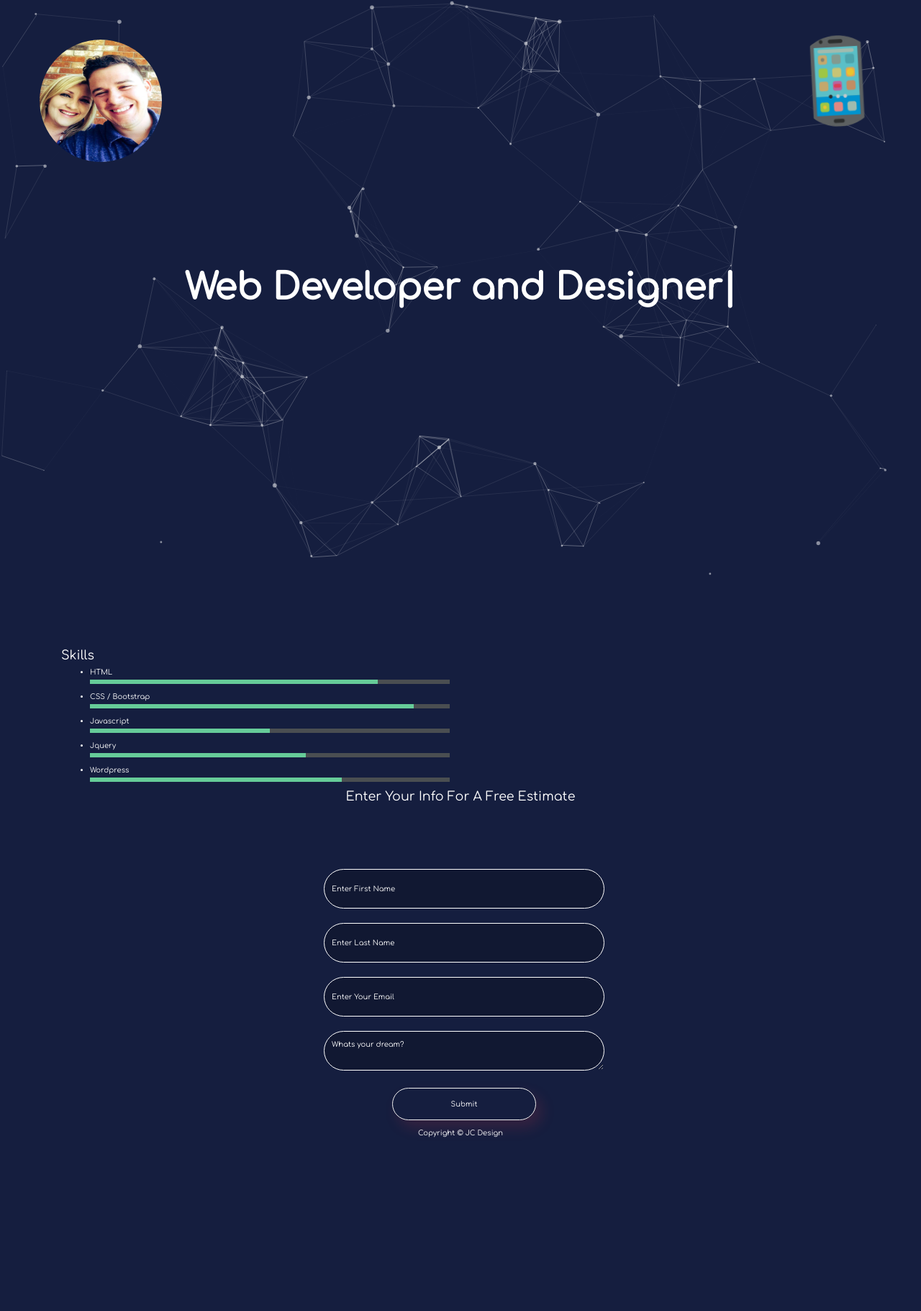
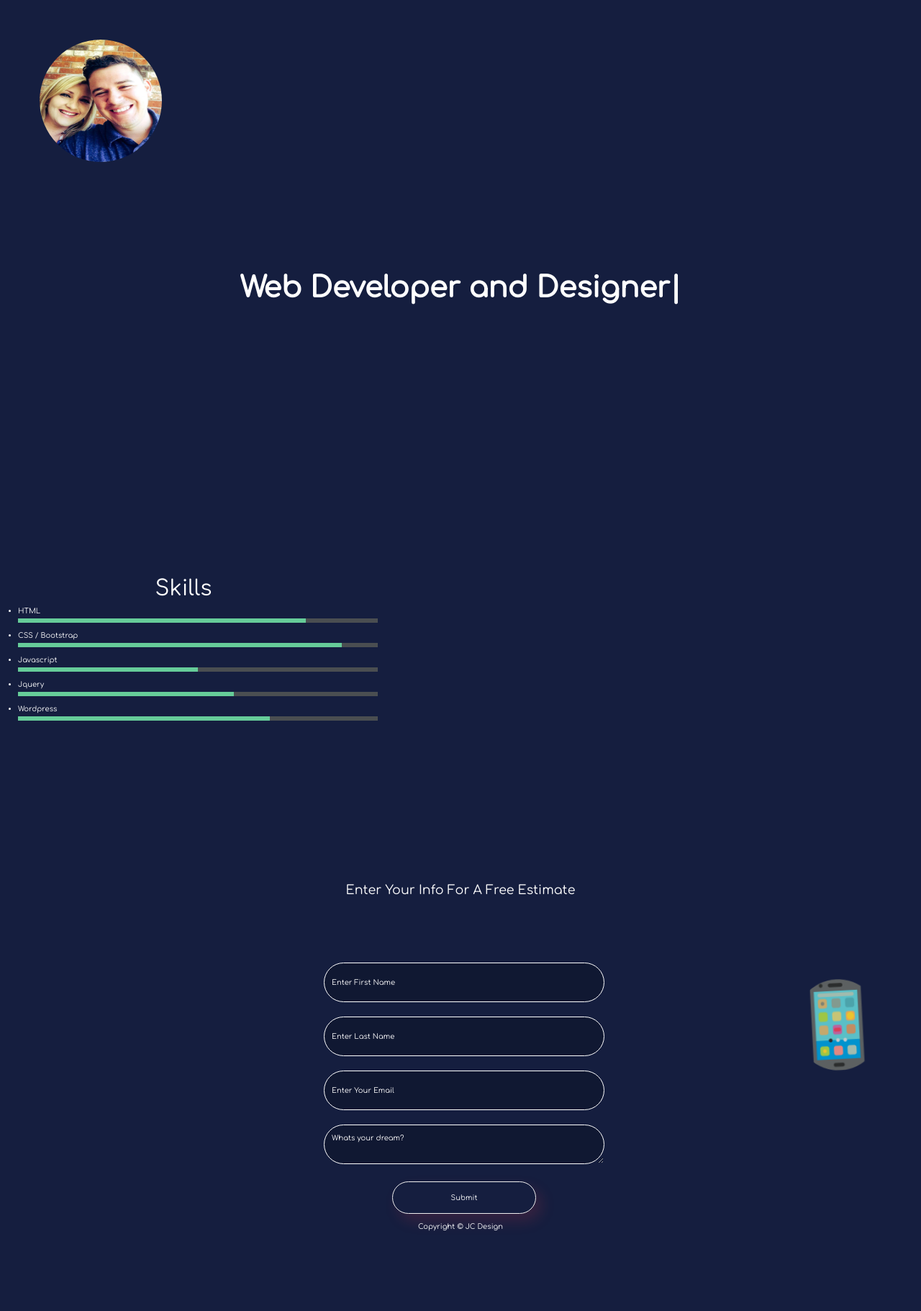
Before and after one commit to forwinder15/resumePage, a PHP site: page /land.html in a window 1280 px wide. Shown: the whole page at 72% size. Before the commit the page ends 1580 px from the top, so only its background shows below. Run offline with PHP 8.4, Linux system fonts and the light colour scheme; some libraries are stand-ins or nearby versions.

Commit message:
adjustments. moved particles.

```diff
--- a/land.css
+++ b/land.css
@@ -1,7 +1,3 @@
-
-
-
-
 .p-img {
   text-align: left;
   width: 110px;
@@ -9,23 +5,20 @@
   position: absolute;
   top: 55px;
   left: 55px;
+}
 
-}
 img {
   z-index: 100;
   border-radius: 50%;
   width: 170px;
   height: 170px;
-
 }
 
-
-#phoneimg{
-
+#phoneimg {
   width: 110px;
   height: 115px;
-  position: absolute;
-  top: 55px;
+  position: relative;
+  top: 255px;
   left: 1110px;
 }
 
@@ -38,27 +31,31 @@
 
 body, html {
   font-family: "Comfortaa", cursive;
+height: 100%;
+background-color: #151E3F;
 }
-h1.major,
-h2.major,
-h3.major,
-h4.major,
-h5.major,
-h6.major {
+
+#skills {
+
+
+}
+
+
+h1.major, h2.major, h3.major, h4.major, h5.major, h6.major {
   padding-bottom: 1em;
   border-bottom: solid 2px rgba(255, 255, 255, 0.125);
   margin-bottom: 20px;
 }
+
 a {
   color: #33a9b7;
 }
 
 #typer-size {
-	font-size: 50px;
+  font-size: 40px;
 }
 
-a:hover,
-a:focus {
+a:hover, a:focus {
   color: #00e4ff;
   text-decoration: none;
 }
@@ -68,57 +65,57 @@
   position: relative;
   width: 100%;
   height: 100vh;
-	background-color: #151E3F;
   color: white;
 }
 
-header #particles {
-	position: absolute;
+body #particles {
   width: 100%;
   height: 100%;
   top: 0;
   left: 0;
+	position: fixed;
+	z-index: -10;
+
 }
+
+
 header .vert-text {
   display: table-cell;
   position: relative;
   vertical-align: middle;
   text-align: center;
 }
+
 header .vert-text h1 {
   padding: 0;
   margin: 0;
   font-size: 4.5em;
   font-weight: 700;
 }
+
 header .vert-text .scroll-down {
   display: block;
   position: absolute;
   bottom: 12%;
   left: 50%;
   color: #fff;
-
 }
-
 
 #contacts {
   margin: 0 auto;
   padding: 100px 0;
-	background: #151E3F;
   width: 100%;
   color: #fff;
   transition: all 1.7s ease;
 }
 
 /* background bottom  */
+
 #contacts:hover {
-	background: #151E3a;
   color: #dfdf;
 }
 
-
 form {
-
   margin-top: 70px;
   padding-left: 10px;
 }
@@ -135,7 +132,7 @@
   transition: all 0.3s ease;
 }
 
-textarea{
+textarea {
   margin-top: 20px;
   width: 390px;
   height: 55px;
@@ -152,13 +149,10 @@
   color: #fff;
   border: 1px solid violet;
 }
+
 ::placeholder {
   color: #fff;
 }
-
-
-
-
 
 button {
   border-radius: 100px;
@@ -169,26 +163,31 @@
   height: 45px;
   width: 200px;
   text-align: center;
-	outline: none;
-	background: #151E3F;
+  outline: none;background: #151E3F;
   border: 1px solid #eee;
   box-shadow: 8px 10px 20px 0px rgba(251, 61, 73, 0.15);
   transition: all 0.3s ease;
 }
+
 button:hover {
   background: purple;
 }
 
-
-
 /* Skills  */
 
+.section-title {
+	color: white;
+	text-align: center;
+	font-size: 30px;
+}
 
 .section-wrapper .skill-percentage {
   margin-bottom: 10px;
   position: relative;
   width: 500px;
+	color: white;
 }
+
 .section-wrapper .skill-percentage::after {
   content: "";
   width: 100%;
@@ -197,6 +196,7 @@
   display: block;
   margin-top: 3px;
 }
+
 .section-wrapper .skill-percentage::before {
   content: "";
   height: 6px;
@@ -205,36 +205,43 @@
   margin-top: 3px;
   bottom: 0;
 }
+
 .section-wrapper .skill-percentage:nth-child(1)::before {
   width: 80%;
   -webkit-animation: skill_1 0.6s ease;
   animation: skill_1 0.6s ease;
 }
+
 .section-wrapper .skill-percentage:nth-child(2)::before {
   width: 90%;
   -webkit-animation: skill_2 0.6s ease;
   animation: skill_2 0.6s ease;
 }
+
 .section-wrapper .skill-percentage:nth-child(3)::before {
   width: 50%;
   -webkit-animation: skill_3 0.6s ease;
   animation: skill_3 0.6s ease;
 }
+
 .section-wrapper .skill-percentage:nth-child(4)::before {
   width: 60%;
   -webkit-animation: skill_4 0.6s ease;
   animation: skill_4 0.6s ease;
 }
+
 .section-wrapper .skill-percentage:nth-child(5)::before {
   width: 70%;
   -webkit-animation: skill_5 0.6s ease;
   animation: skill_5 0.6s ease;
 }
+
 .section-wrapper .skill-percentage:nth-child(6)::before {
   width: 70%;
   -webkit-animation: skill_6 0.6s ease;
   animation: skill_6 0.6s ease;
 }
+
 .section-wrapper .skill-percentage:nth-child(7)::before {
   width: 70%;
   -webkit-animation: skill_6 0.6s ease;
@@ -258,6 +265,7 @@
     width: 80%;
   }
 }
+
 @-webkit-keyframes skill_2 {
   from {
     width: 0%;
@@ -266,6 +274,7 @@
     width: 90%;
   }
 }
+
 @keyframes skill_2 {
   from {
     width: 0%;
@@ -274,6 +283,7 @@
     width: 90%;
   }
 }
+
 @-webkit-keyframes skill_3 {
   from {
     width: 0%;
@@ -282,6 +292,7 @@
     width: 50%;
   }
 }
+
 @keyframes skill_3 {
   from {
     width: 0%;
@@ -290,6 +301,7 @@
     width: 50%;
   }
 }
+
 @-webkit-keyframes skill_4 {
   from {
     width: 0%;
@@ -298,6 +310,7 @@
     width: 60%;
   }
 }
+
 @keyframes skill_4 {
   from {
     width: 0%;
@@ -306,6 +319,7 @@
     width: 60%;
   }
 }
+
 @-webkit-keyframes skill_5 {
   from {
     width: 0%;
@@ -314,6 +328,7 @@
     width: 70%;
   }
 }
+
 @keyframes skill_5 {
   from {
     width: 0%;
@@ -322,6 +337,7 @@
     width: 70%;
   }
 }
+
 @-webkit-keyframes skill_6 {
   from {
     width: 0%;
@@ -330,6 +346,7 @@
     width: 70%;
   }
 }
+
 @keyframes skill_6 {
   from {
     width: 0%;
--- a/land.html
+++ b/land.html
@@ -1,5 +1,6 @@
 <!DOCTYPE html>
 <html lang="en" dir="ltr">
+
 <head>
   <meta charset="utf-8">
 
@@ -14,12 +15,12 @@
 
   <title>john Coker</title>
 </head>
+
 <body>
 
   <header id="header">
+    <div class="vert-text">
 
-      <div class="vert-text">
-<div id="particles"></div>
       <div class="p-img">
         <img src="images\me.jpg" alt="">
       </div>
@@ -37,35 +38,20 @@
 				<p>HTML</p>
 				<p>CSS</p>
 				<p>JAVASCRIPT</p>
-
-
-
 </div>
-
-
-
-	<!-- TEXTS TO BE TYPED -->
 </h1>
-
-
-<a href="pong.html"> <img id="phoneimg" class="animated infinite tada" src="images\Téléphones,.png"></a>
 
     </div>
   </header>
 
-
-<footer id="contacts">
-
-	<div class="container">
-
-		<div class="row">
-
-    </div><!--Skill experience-->
+  <!--Skill experience-->
+  <div id="skills" class="row">
 
     <div class="section-wrapper clearfix">
 
 
-      <h3 class="section-title">Skills</h3>  <!-- YOUR SET OF SKILLS  -->
+      <h3 class="section-title">Skills</h3>
+      <!-- YOUR SET OF SKILLS  -->
       <ul>
         <li class="skill-percentage">HTML</li>
         <li class="skill-percentage">CSS / Bootstrap</li>
@@ -76,6 +62,12 @@
       </ul>
 
     </div>
+  </div>
+
+  <footer id="contacts"> <a href="pong.html"> <img id="phoneimg" class="animated infinite tada" src="images\Téléphones,.png"></a>
+
+    <div class="container">
+      <div class="row">
 
         <div class="col-md-6 col-md-offset-3 text-center">
           <h3 class="john">Enter Your Info For A Free Estimate</h3>
@@ -93,10 +85,11 @@
     </div>
   </footer>
 
-
+  <div id="particles"></div>
 </body>
 <script src="https://cdnjs.cloudflare.com/ajax/libs/jquery/2.1.3/jquery.min.js"></script>
 <script src="https://maxcdn.bootstrapcdn.com/bootstrap/3.3.5/js/bootstrap.min.js"></script>
 <script src="https://cdn.jsdelivr.net/particles.js/2.0.0/particles.min.js"></script>
 <script src="land.js"></script>
+
 </html>
--- a/land.js
+++ b/land.js
@@ -1,7 +1,7 @@
 particlesJS("particles", {
   particles: {
     number: {
-			value: 80,
+      value: 10,
       density: {
         enable: true,
         value_area: 800
@@ -13,8 +13,8 @@
     shape: {
       type: "circle",
       stroke: {
-				width: 0,
-				color: "#000000"
+        width: 5,
+        color: '#00000',
       },
       polygon: {
         nb_sides: 5
@@ -47,8 +47,8 @@
     },
     line_linked: {
       enable: true,
-			distance: 150,
-			color: "#ffffff",
+      distance: 100,
+      color: "#ffff00",
       opacity: 0.4,
       width: 1
     },
@@ -111,8 +111,7 @@
 
 var scrollToElement = function(el, ms) {
   var speed = ms ? ms : 600;
-	$("html,body").animate(
-		{
+  $("html,body").animate({
       scrollTop: $(el).offset().top
     },
     speed
@@ -177,17 +176,17 @@
       (this.isInput = "input" === this.el.tagName.toLowerCase()),
       (this.attr = this.options.attr),
       (this.showCursor = !this.isInput && this.options.showCursor),
-			(this.elContent = this.attr
-				? this.el.getAttribute(this.attr)
-				: this.el.textContent),
+      (this.elContent = this.attr ?
+        this.el.getAttribute(this.attr) :
+        this.el.textContent),
       (this.contentType = this.options.contentType),
       (this.typeSpeed = this.options.typeSpeed),
       (this.startDelay = this.options.startDelay),
       (this.backSpeed = this.options.backSpeed),
       (this.backDelay = this.options.backDelay),
-			e && this.options.stringsElement instanceof e
-				? (this.stringsElement = this.options.stringsElement[0])
-				: (this.stringsElement = this.options.stringsElement),
+      e && this.options.stringsElement instanceof e ?
+      (this.stringsElement = this.options.stringsElement[0]) :
+      (this.stringsElement = this.options.stringsElement),
       (this.strings = this.options.strings),
       (this.strPos = 0),
       (this.arrayPos = 0),
@@ -249,8 +248,7 @@
               var a = "",
                 h = "";
               for (
-								h = "<" === n ? ">" : ";";
-								t.substr(s + 1).charAt(0) !== h &&
+                h = "<" === n ? ">" : ";"; t.substr(s + 1).charAt(0) !== h &&
                 ((a += t.substr(s).charAt(0)), s++, !(s + 1 > t.length));
 
               );
@@ -273,13 +271,13 @@
             } else {
               0 === s && i.options.preStringTyped(i.arrayPos);
               var e = t.substr(0, s + 1);
-							i.attr
-								? i.el.setAttribute(i.attr, e)
-								: i.isInput
-									? (i.el.value = e)
-									: "html" === i.contentType
-										? (i.el.innerHTML = e)
-										: (i.el.textContent = e),
+              i.attr ?
+                i.el.setAttribute(i.attr, e) :
+                i.isInput ?
+                (i.el.value = e) :
+                "html" === i.contentType ?
+                (i.el.innerHTML = e) :
+                (i.el.textContent = e),
                 s++,
                 i.typewrite(t, s);
             }
@@ -302,22 +300,22 @@
             s--, (e += "<");
           }
           var r = t.substr(0, s);
-					i.attr
-						? i.el.setAttribute(i.attr, r)
-						: i.isInput
-							? (i.el.value = r)
-							: "html" === i.contentType
-								? (i.el.innerHTML = r)
-								: (i.el.textContent = r),
-						s > i.stopNum
-							? (s--, i.backspace(t, s))
-							: s <= i.stopNum &&
+          i.attr ?
+            i.el.setAttribute(i.attr, r) :
+            i.isInput ?
+            (i.el.value = r) :
+            "html" === i.contentType ?
+            (i.el.innerHTML = r) :
+            (i.el.textContent = r),
+            s > i.stopNum ?
+            (s--, i.backspace(t, s)) :
+            s <= i.stopNum &&
             (i.arrayPos++,
-								i.arrayPos === i.strings.length
-									? ((i.arrayPos = 0),
+              i.arrayPos === i.strings.length ?
+              ((i.arrayPos = 0),
                 i.shuffle && (i.sequence = i.shuffleArray(i.sequence)),
-										i.init())
-									: i.typewrite(i.strings[i.sequence[i.arrayPos]], s));
+                i.init()) :
+              i.typewrite(i.strings[i.sequence[i.arrayPos]], s));
         }, e);
       }
     },
@@ -326,7 +324,7 @@
         e,
         i = t.length;
       if (i)
-				for (; --i; )
+        for (; --i;)
           (e = Math.floor(Math.random() * (i + 1))),
           (s = t[e]),
           (t[e] = t[i]),
```
Lines whose indentation alone changed are shown as unchanged.
